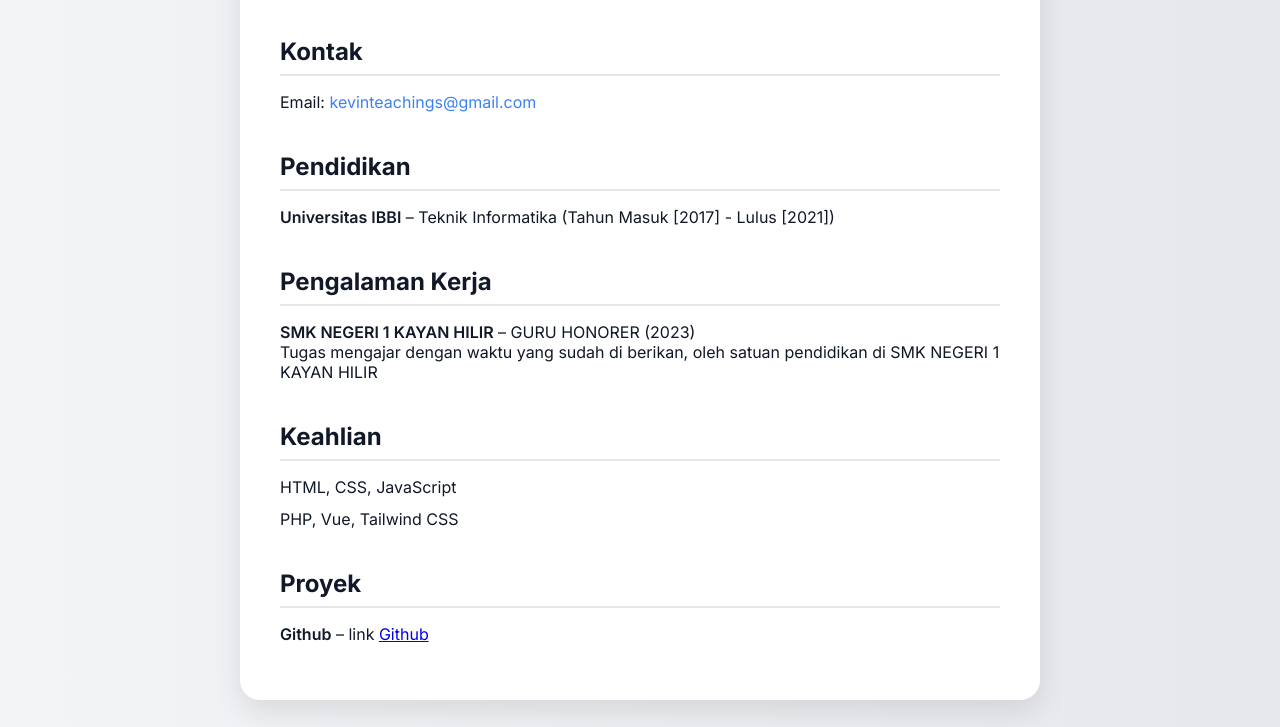
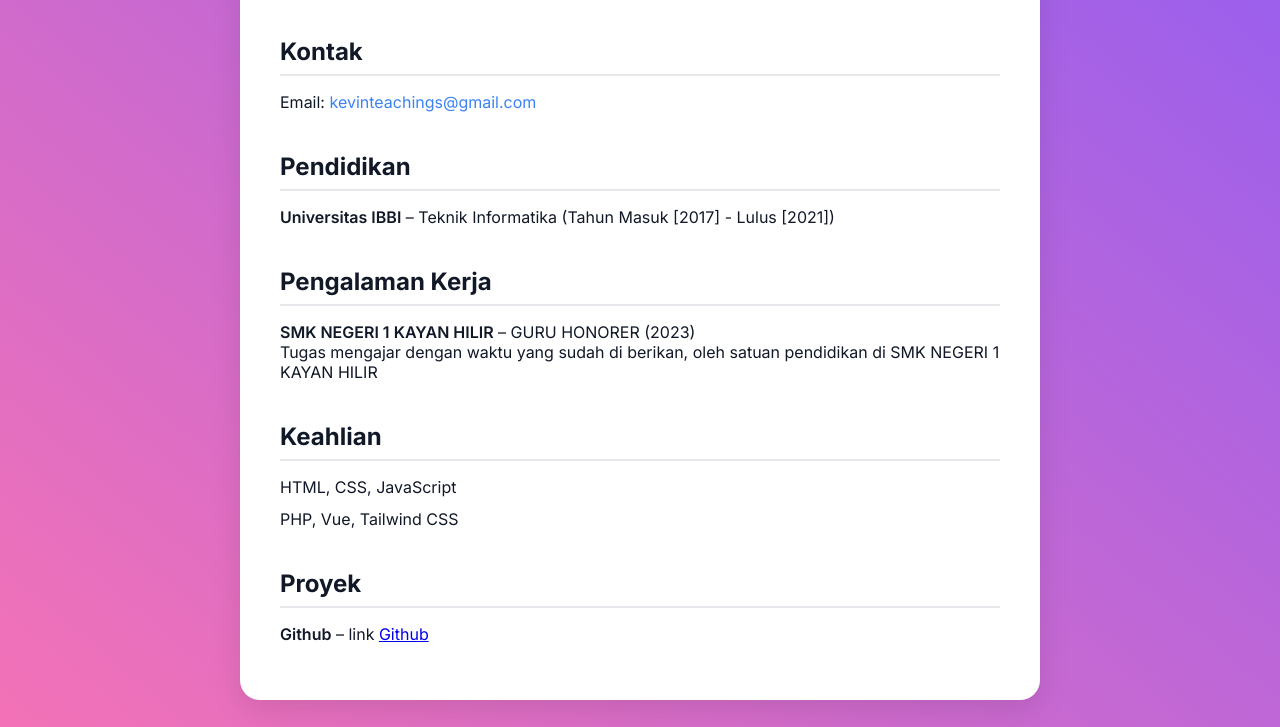
Before and after one commit to kevin1ss/myid, a plain HTML site: page index.html in a window 1280 px wide. Shown: the part 338-1065 px from the top of the page. Drawn offline with Linux system fonts and the light colour scheme.

Commit message:
Update index.html

```diff
--- a/index.html
+++ b/index.html
@@ -12,7 +12,7 @@
     body {
       margin: 0;
       font-family: 'Inter', sans-serif;
-      background: linear-gradient(to right, #f3f4f6, #e5e7eb);
+      background: linear-gradient(to right top, #f472b6, #8b5cf6);
       color: #111827;
     }
     .container {
```
